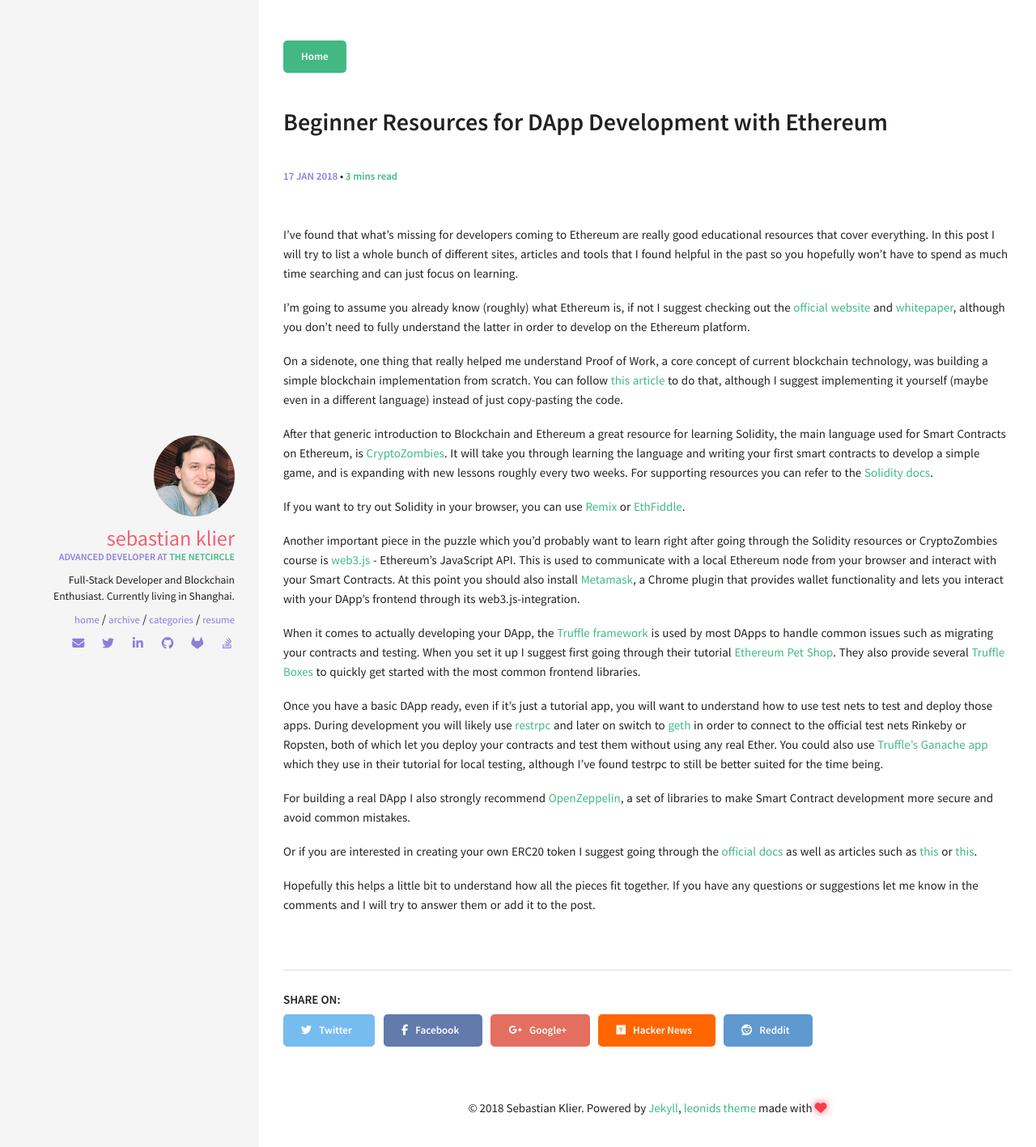
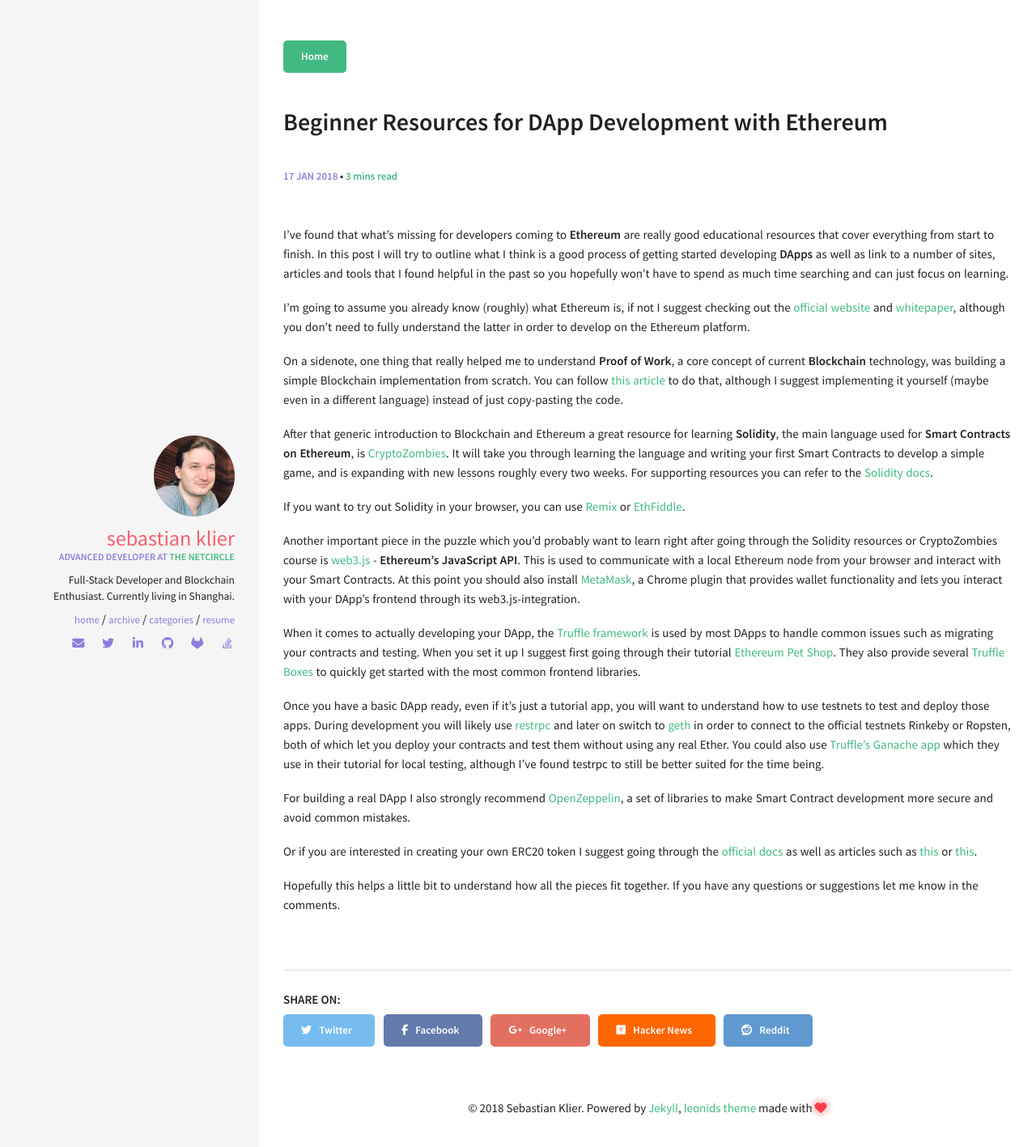
Before and after one commit to sekl/sebastianklier.com, a Jekyll site: the page built from _posts/2018-01-18-beginner-resources-to-dapp-development-with-ethereum.md, in a window 1280 px wide. Shown: the top 1417 px of the page at 81% size. Built offline with Jekyll 4.4.1, drawn with Linux system fonts in a browser that asks for light colours; nearby versions of some CDN libraries; comment, search, counter and statistics services are not loaded.

Commit message:
update dapp post

```diff
--- a/_posts/2018-01-18-beginner-resources-to-dapp-development-with-ethereum.md
+++ b/_posts/2018-01-18-beginner-resources-to-dapp-development-with-ethereum.md
@@ -6,26 +6,26 @@
 comments: true
 ---
 
-I've found that what's missing for developers coming to Ethereum are really good educational resources that cover everything. In this post I will try to list a whole bunch of different sites, articles and tools that I found helpful in the past so you hopefully won't have to spend as much time searching and can just focus on learning.
+I've found that what's missing for developers coming to **Ethereum** are really good educational resources that cover everything from start to finish. In this post I will try to outline what I think is a good process of getting started developing **DApps** as well as link to a number of sites, articles and tools that I found helpful in the past so you hopefully won't have to spend as much time searching and can just focus on learning.
 
 <!--more-->
 
 I'm going to assume you already know (roughly) what Ethereum is, if not I suggest checking out the [official website](https://www.ethereum.org) and [whitepaper](https://github.com/ethereum/wiki/wiki/White-Paper), although you don't need to fully understand the latter in order to develop on the Ethereum platform.
 
-On a sidenote, one thing that really helped me understand Proof of Work, a core concept of current blockchain technology, was building a simple blockchain implementation from scratch. You can follow [this article](https://hackernoon.com/learn-blockchains-by-building-one-117428612f46) to do that, although I suggest implementing it yourself (maybe even in a different language) instead of just copy-pasting the code.
+On a sidenote, one thing that really helped me to understand **Proof of Work**, a core concept of current **Blockchain** technology, was building a simple Blockchain implementation from scratch. You can follow [this article](https://hackernoon.com/learn-blockchains-by-building-one-117428612f46) to do that, although I suggest implementing it yourself (maybe even in a different language) instead of just copy-pasting the code.
 
-After that generic introduction to Blockchain and Ethereum a great resource for learning Solidity, the main language used for Smart Contracts on Ethereum, is [CryptoZombies](https://cryptozombies.io). It will take you through learning the language and writing your first smart contracts to develop a simple game, and is expanding with new lessons roughly every two weeks. For supporting resources you can refer to the [Solidity docs](https://solidity.readthedocs.io).
+After that generic introduction to Blockchain and Ethereum a great resource for learning **Solidity**, the main language used for **Smart Contracts on Ethereum**, is [CryptoZombies](https://cryptozombies.io). It will take you through learning the language and writing your first Smart Contracts to develop a simple game, and is expanding with new lessons roughly every two weeks. For supporting resources you can refer to the [Solidity docs](https://solidity.readthedocs.io).
 
 If you want to try out Solidity in your browser, you can use [Remix](https://remix.ethereum.org) or [EthFiddle](https://ethfiddle.com).
 
-Another important piece in the puzzle which you'd probably want to learn right after going through the Solidity resources or CryptoZombies course is [web3.js](https://github.com/ethereum/web3.js/) - Ethereum's JavaScript API. This is used to communicate with a local Ethereum node from your browser and interact with your Smart Contracts. At this point you should also install [Metamask](https://metamask.io), a Chrome plugin that provides wallet functionality and lets you interact with your DApp's frontend through its web3.js-integration.
+Another important piece in the puzzle which you'd probably want to learn right after going through the Solidity resources or CryptoZombies course is [web3.js](https://github.com/ethereum/web3.js/) - **Ethereum's JavaScript API**. This is used to communicate with a local Ethereum node from your browser and interact with your Smart Contracts. At this point you should also install [MetaMask](https://metamask.io), a Chrome plugin that provides wallet functionality and lets you interact with your DApp's frontend through its web3.js-integration.
 
 When it comes to actually developing your DApp, the [Truffle framework](http://truffleframework.com) is used by most DApps to handle common issues such as migrating your contracts and testing. When you set it up I suggest first going through their tutorial [Ethereum Pet Shop](http://truffleframework.com/tutorials/pet-shop). They also provide several [Truffle Boxes](truffle boxes ethereum) to quickly get started with the most common frontend libraries.
 
-Once you have a basic DApp ready, even if it's just a tutorial app, you will want to understand how to use test nets to test and deploy those apps. During development you will likely use [restrpc](https://github.com/ethereumjs/testrpc) and later on switch to [geth](https://github.com/ethereum/go-ethereum/wiki/geth) in order to connect to the official test nets Rinkeby or Ropsten, both of which let you deploy your contracts and test them without using any real Ether. You could also use [Truffle's Ganache app](https://github.com/trufflesuite/ganache) which they use in their tutorial for local testing, although I've found testrpc to still be better suited for the time being.
+Once you have a basic DApp ready, even if it's just a tutorial app, you will want to understand how to use testnets to test and deploy those apps. During development you will likely use [restrpc](https://github.com/ethereumjs/testrpc) and later on switch to [geth](https://github.com/ethereum/go-ethereum/wiki/geth) in order to connect to the official testnets Rinkeby or Ropsten, both of which let you deploy your contracts and test them without using any real Ether. You could also use [Truffle's Ganache app](https://github.com/trufflesuite/ganache) which they use in their tutorial for local testing, although I've found testrpc to still be better suited for the time being.
 
 For building a real DApp I also strongly recommend [OpenZeppelin](https://openzeppelin.org), a set of libraries to make Smart Contract development more secure and avoid common mistakes.
 
 Or if you are interested in creating your own ERC20 token I suggest going through the [official docs](https://www.ethereum.org/token) as well as articles such as [this](https://steemit.com/ethereum/@maxnachamkin/how-to-create-your-own-ethereum-token-in-an-hour-erc20-verified) or [this](https://medium.com/@Alt_Street/create-your-own-ethereum-token-bfa6302084da).
 
-Hopefully this helps a little bit to understand how all the pieces fit together. If you have any questions or suggestions let me know in the comments and I will try to answer them or add it to the post.
+Hopefully this helps a little bit to understand how all the pieces fit together. If you have any questions or suggestions let me know in the comments.
```
